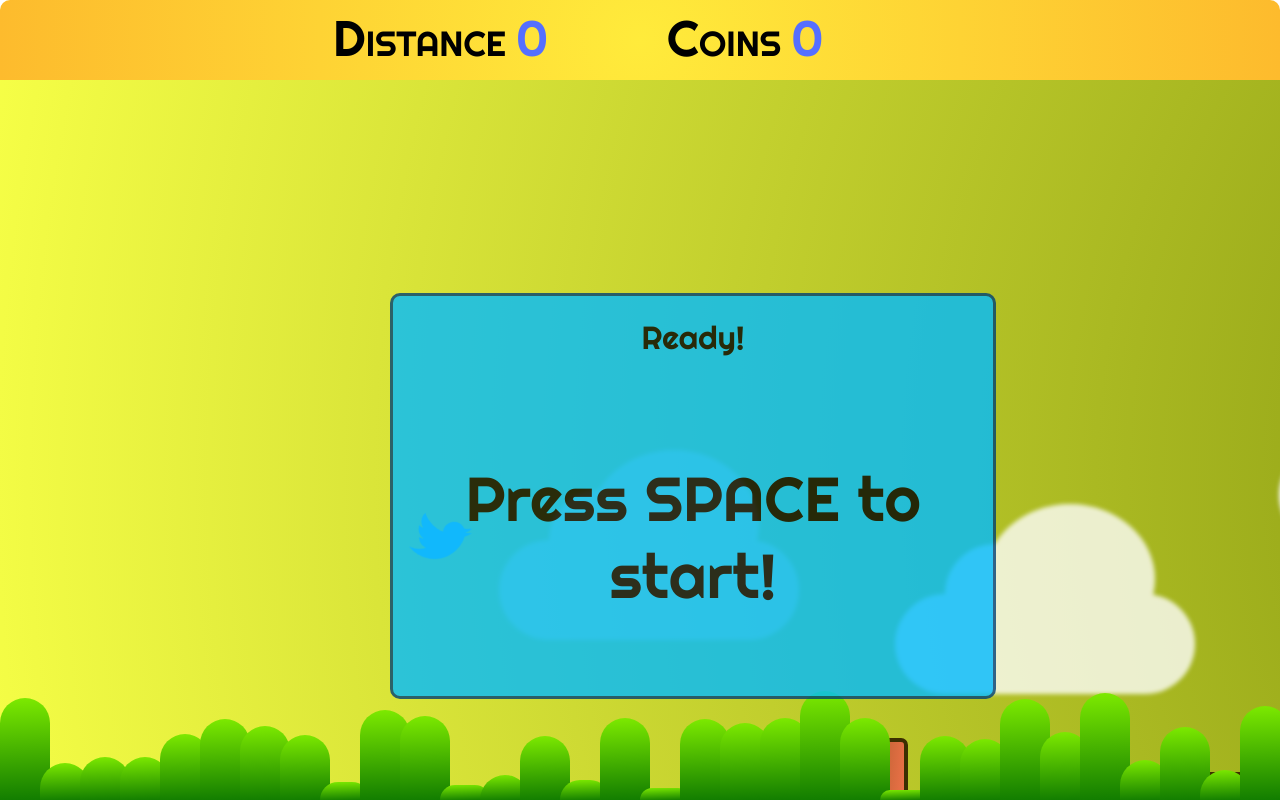
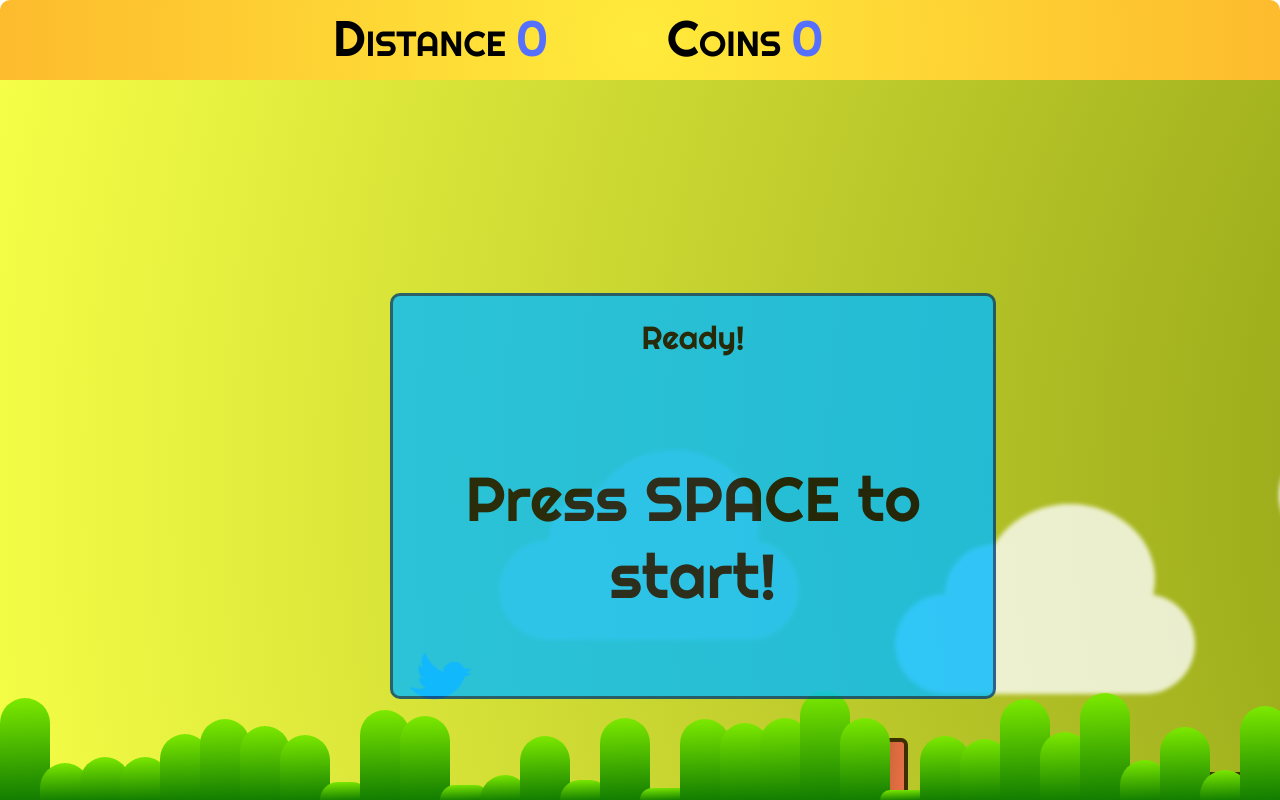
Before and after one commit to RanjithEx/birdie, a plain HTML site: page index.html in a window 1280 px wide. Drawn offline with Linux system fonts and the light colour scheme.

Commit message:
Safari fixes: screen.height replacement with window.innerHeight

```diff
--- a/scripts/logic.js
+++ b/scripts/logic.js
@@ -28,7 +28,9 @@ Follow on Twitter [@RanjithEx] for more updates and games!
     let layerCoins = null;
 
     // Floor level
-    const floorHeight = screen.height * 0.70;
+    const floorHeight = window.innerHeight * 0.70;
+
+    console.log("Floor height is: " + floorHeight);
 
     // start x offset
     const birdieXOffset = 400;
@@ -65,7 +67,7 @@ Follow on Twitter [@RanjithEx] for more updates and games!
     // Prepare the layers with initial content.
     // Initialize layer 0 elements.
     resetLayer(layer0);
-    generatePipes(layer0, [0.2, 0.2, 0.7, 0.8, 1.0]);
+    generatePipes(layer0, [0.0, 0.0, 0.7, 0.8, 1.0]);
     generateGrass(layer0);
     generateClouds(layer0);
 
@@ -89,7 +91,7 @@ Follow on Twitter [@RanjithEx] for more updates and games!
         // The game area is fixed 1920x1080 pixels.
         //
         let gameArea = document.getElementById("game-area")
-        let scale = (screen.width-500) / 1920.00;
+        let scale = (window.innerWidth-500) / 1920.00;
 
         /*
         updateScoreCard();
--- a/styles/style.css
+++ b/styles/style.css
@@ -15,7 +15,7 @@ Follow on Twitter [@RanjithEx] for more updates and games!
     }
 
     /* mobiles */
-    @media screen and (max-width: 1000px) {
+    @media screen and (max-width: 1025px) {
 
         #game-area {
             display:none;
@@ -45,6 +45,7 @@ Follow on Twitter [@RanjithEx] for more updates and games!
             height: 100%;
             border-radius: 10px;
             overflow: hidden;
+            user-select: none;
             /*transform-origin: 50% 50%; */
             /*transform: scale(var(--screen-scale)); */
         }
@@ -61,7 +62,6 @@ Follow on Twitter [@RanjithEx] for more updates and games!
 
     }
 
-
     #birdie {
         width: 80px;
         height: 80px;
@@ -74,6 +74,7 @@ Follow on Twitter [@RanjithEx] for more updates and games!
         animation-duration: 1s ;
         animation-fill-mode: forwards;
         animation-iteration-count: var(--anim-iterations);
+        user-select: none;
     }
 
     #layer-container {
@@ -84,12 +85,14 @@ Follow on Twitter [@RanjithEx] for more updates and games!
         left: 0;
         display: inline-flex;
         z-index: -10;
+        user-select: none;
 
     }
     #layer0 {
         width: 200%;
         height: 100%;
         background: var(--sky-grad-start);
+        user-select: none;
         background: radial-gradient(circle, var(--sky-grad-start) 0%, var(--sky-grad-end) 100%); ;
         /*background: radial-gradient(circle, rgba(238,174,202,1) 0%, rgba(148,187,233,1) 100%);  */
         position: absolute;
@@ -99,6 +102,7 @@ Follow on Twitter [@RanjithEx] for more updates and games!
         width: 200%;
         height: 100%;
         position: absolute;
+        user-select: none;
         background: var(--sky-grad-start);
         background: radial-gradient(circle, var(--sky-grad-start) 0%, var(--sky-grad-end) 100%); ;
         /*background: radial-gradient(circle, rgba(238,174,202,1) 0%, rgba(148,187,233,1) 100%); */
```
